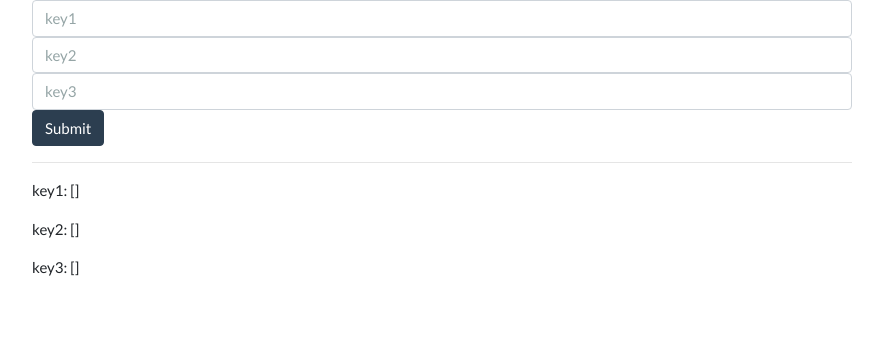
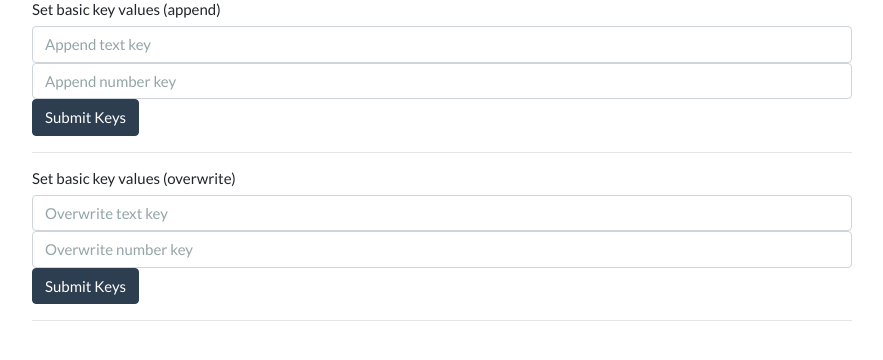
Before and after one commit to igi-chris/flask_session_demo, a Flask app: page / in a window 1280 px wide. Shown: the top 360 px of the page, without its empty margins (198-1081 px from the left). Run offline with Flask 2, Linux system fonts and the light colour scheme; some libraries are stand-ins or nearby versions.

Commit message:
try with append and overwrite

```diff
--- a/app.py
+++ b/app.py
@@ -16,19 +16,10 @@ Session(app)
 
 @app.route("/", methods=['GET'])
 def index() -> str:
-    raw_data = get().data.decode('utf-8')
-    session_state = json.loads(raw_data)
-    return render_template('index.html', data=session_state)
+    return render_template('index.html', data=session)
 
-@app.route('/get/', methods=['GET'])
-def get():
-    return jsonify(
-        key1=session.get("key1", []),
-        key2=session.get("key2", []),
-        key3=session.get("key3", []))
-
-@app.route('/set/')
-def set():
+@app.route('/append/')
+def append_session_data():
     for param_name, val in request.args.items():
         if param_name not in session:
             session[param_name] = []
@@ -36,6 +27,17 @@ def set():
             session[param_name].append(val)
     return index()
 
+@app.route('/overwrite/')
+def overwrite_session_data():
+    for param_name, val in request.args.items():
+        if val:
+            session[param_name] = val
+    return index()
+
+@app.route('/get/', methods=['GET'])
+def get():
+    return jsonify(session)
+
 # @app.route('/reset/')
 # def reset():
 #     for param_name in request.args.keys():
--- a/templates/index.html
+++ b/templates/index.html
@@ -13,14 +13,29 @@
 
 <body>
     <div class="container" style="max-width:850px">
-        <form action="/set" method="GET" id="args-form" name="args_form">
-            <input class="form-control" name="key1" type="text" placeholder="key1">
-            <input class="form-control" name="key2" type="text" placeholder="key2">
-            <input class="form-control" name="key3" type="text" placeholder="key3">
-            <button type="submit" class="btn btn-primary">Submit</button>
+        <form action="/append" method="GET">
+            <h6>Set basic key values (append)</h6>
+            <input class="form-control" name="AppendKey1" type="text" placeholder="Append text key">
+            <input class="form-control" name="Appendkey2" type="number" placeholder="Append number key">
+            <button type="submit" class="btn btn-primary">Submit Keys</button>
         </form>
+        <hr/>
 
+        <form action="/overwrite" method="GET">
+            <h6>Set basic key values (overwrite)</h6>
+            <input class="form-control" name="OverwriteKey1" type="text" placeholder="Overwrite text key">
+            <input class="form-control" name="Overwritekey2" type="number" placeholder="Overwrite number key">
+            <button type="submit" class="btn btn-primary">Submit Keys</button>
+        </form>
         <hr/>
+
+        <!-- <form action="/df" method="GET">
+            <p>Set dataframe obj</p>
+            <input class="form-control" name="df_n_cols" type="range" min=1 max=100000 placeholder="n_cols">
+            <input class="form-control" name="df_n_rows" type="range" min=1 max=100000 placeholder="n_rows">
+            <button type="submit" class="btn btn-primary">Submit Keys</button>
+        </form>
+        <hr/> -->
 
         {% for k,v in data.items() %}
             <p>{{ k }}: {{ v }}</p>
```
